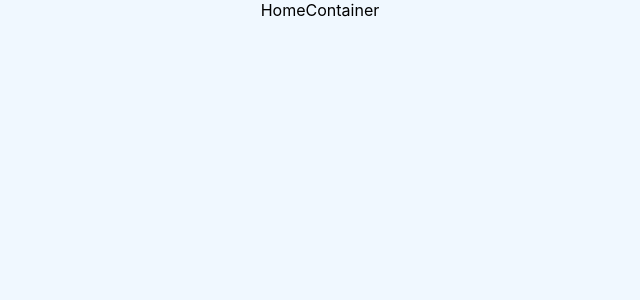
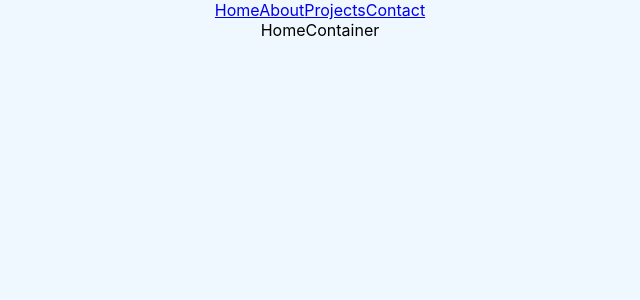
Before and after one commit to gramscott/Portfolio, a React (Create React App) app: page /about in a window 1280 px wide. Shown: the top 300 px of the page, without its empty margins (320-960 px from the left). Built offline with nearby package versions, Linux system fonts and the light colour scheme.

Commit message:
navbar added

```diff
--- a/src/App.js
+++ b/src/App.js
@@ -1,9 +1,11 @@
 import './App.css';
+import NavBar from './components/NavBar';
 import HomeContainer from './containers/HomeContainer';
 
 function App() {
   return (
     <div className="App">
+    <NavBar/>
     <HomeContainer />
     </div>
   );
--- /dev/null
+++ b/src/components/NavBar.js
@@ -0,0 +1,16 @@
+import React from 'react'
+
+const NavBar = () => {
+
+  return (
+    <nav>
+        <a href="/">Home</a>
+        <a href="/about">About</a>
+        <a href="/projects">Projects</a>
+        <a href="/contact">Contact</a>
+    </nav>
+  )
+
+}
+
+export default NavBar
--- a/src/containers/HomeContainer.js
+++ b/src/containers/HomeContainer.js
@@ -1,4 +1,5 @@
 import React from 'react'
+
 
 const HomeContainer = () => {
   return (
```
Also changed, not shown: public/images/Headshot.jpg (added).
